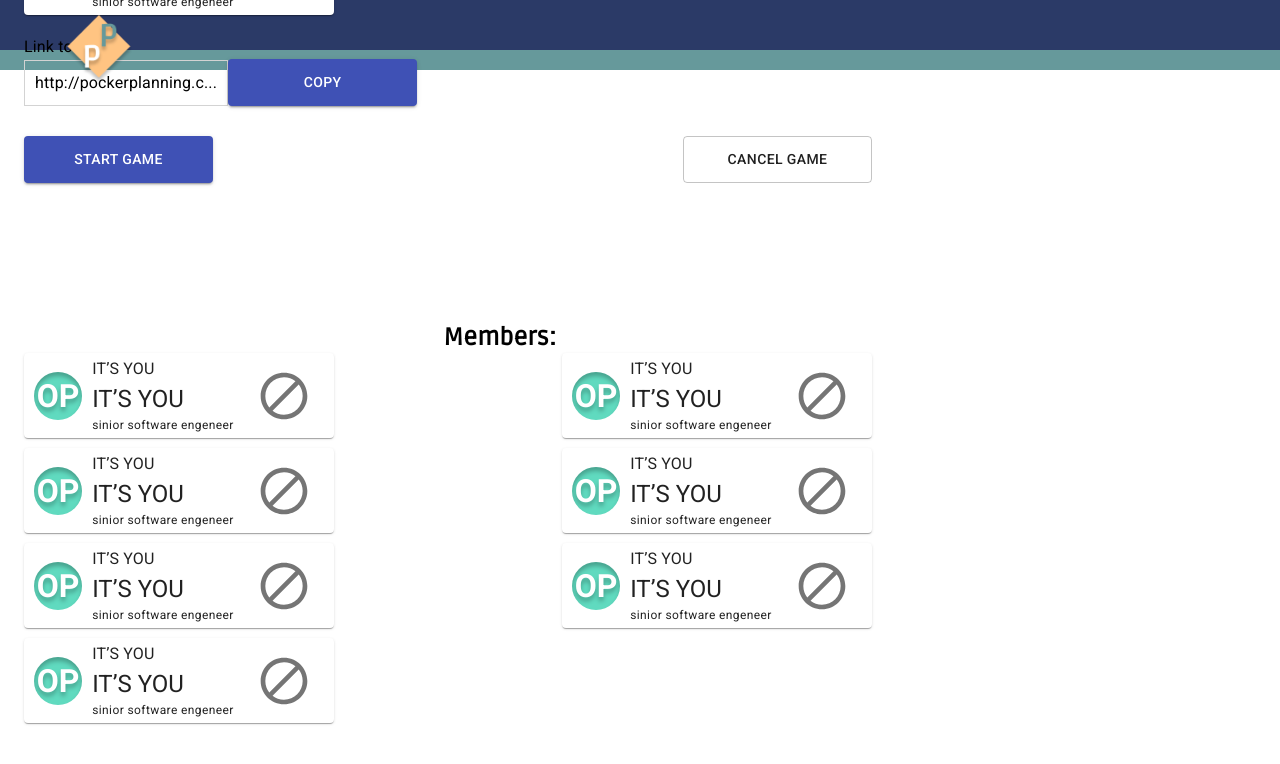
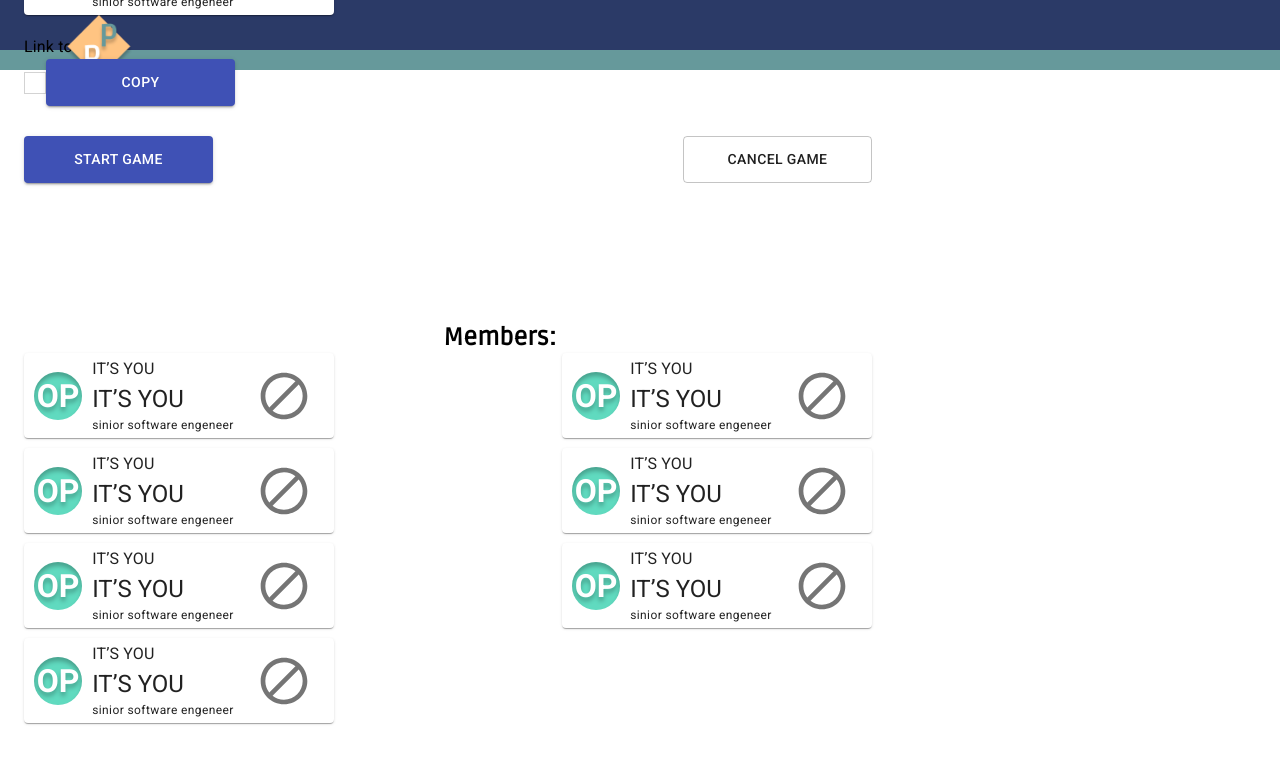
Before and after one commit to strannik345/Pointing-Poker, a React (Create React App) app in the folder pointing-poker/: page /lobby in a window 1280 px wide. Shown: the top 764 px of the page. Built offline with nearby package versions, Linux system fonts and the light colour scheme; no server answers.

Commit message:
feat: add start game with id

```diff
--- a/pointing-poker/src/pages/lobby/scrumMaster/manageGame/manageGame.tsx
+++ b/pointing-poker/src/pages/lobby/scrumMaster/manageGame/manageGame.tsx
@@ -1,12 +1,29 @@
-import React from 'react';
+import React, { useEffect, useState } from 'react';
 import './manageGame.scss';
 import { Typography, Button, Container, Box} from '@material-ui/core';
+
+interface IGame {
+    gameID: number;
+  }
+
 export const ManageGame: React.FC =()=> {
+    const [gameURL, setGameURL] = useState<string>('');
+
+    useEffect(()=>{
+        getGameID()
+    },[])
+
+    const getGameID = async() => {
+        const response = await fetch(`${process.env.REACT_APP_SERVER}/api/start-new-game`);
+        const gameID = await response.json();
+        console.log(gameID);
+        setGameURL(`${process.env.REACT_APP_SERVER}/api/get-all-users?gameID=${gameID.gameID}`);
+    }
     return(<>
         <Container className="manage-game">
             <Typography >Link to lobby:</Typography>
             <Box className="link-to-lobby">
-                <Typography className = "link-to-lobby--text">http://pockerplanning.c...</Typography>
+                <Typography className = "link-to-lobby--text">{gameURL}</Typography>
                 <Button className = "button" variant="contained" color="primary">Copy</Button>
             </Box>
             <Box className="manage-game-buttons">
```
Also changed, not shown: pointing-poker/src/shared/membersList/membersList.tsx (line endings or trailing spaces).
